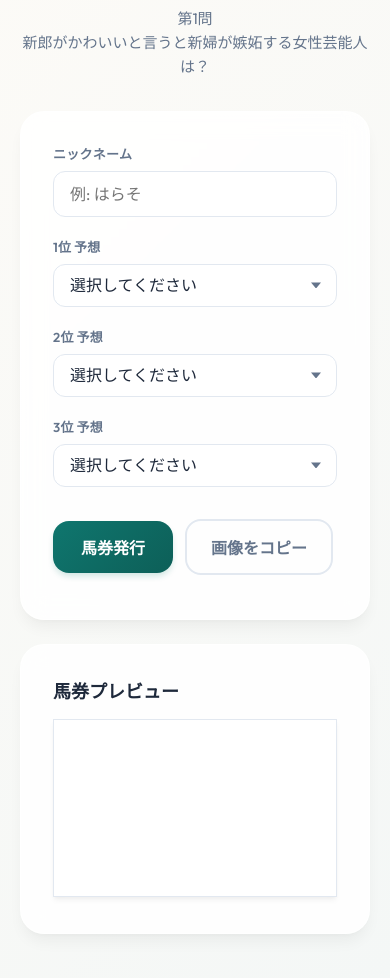
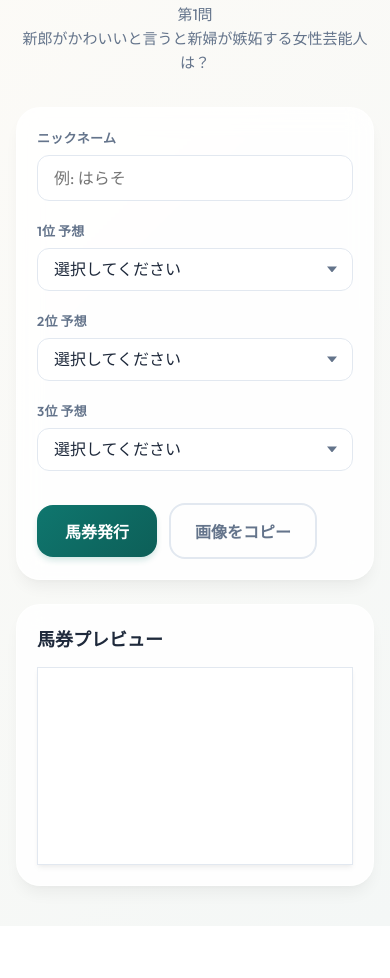
Before and after one commit to hara7610s/q1, a plain HTML site: page index.html in a window 390 px wide. Shown: the part 194-1172 px from the top of the page. After the commit the page ends 1120 px from the top, so only its background shows below. Drawn offline with Linux system fonts and the light colour scheme.

Commit message:
馬券のサイズを調整

```diff
--- a/index.html
+++ b/index.html
@@ -202,11 +202,23 @@
 
     canvas {
       width: 100%;
+      max-width: 100%;
+      display: block;
       height: auto;
       border-radius: 0;
       border: 1px solid #e2e8f0;
       background: #fff;
       box-shadow: var(--shadow-sm);
+    }
+
+    @media (max-width: 640px) {
+      body {
+        padding: 16px;
+      }
+
+      .card {
+        padding: 20px;
+      }
     }
 
     h3 {
```
